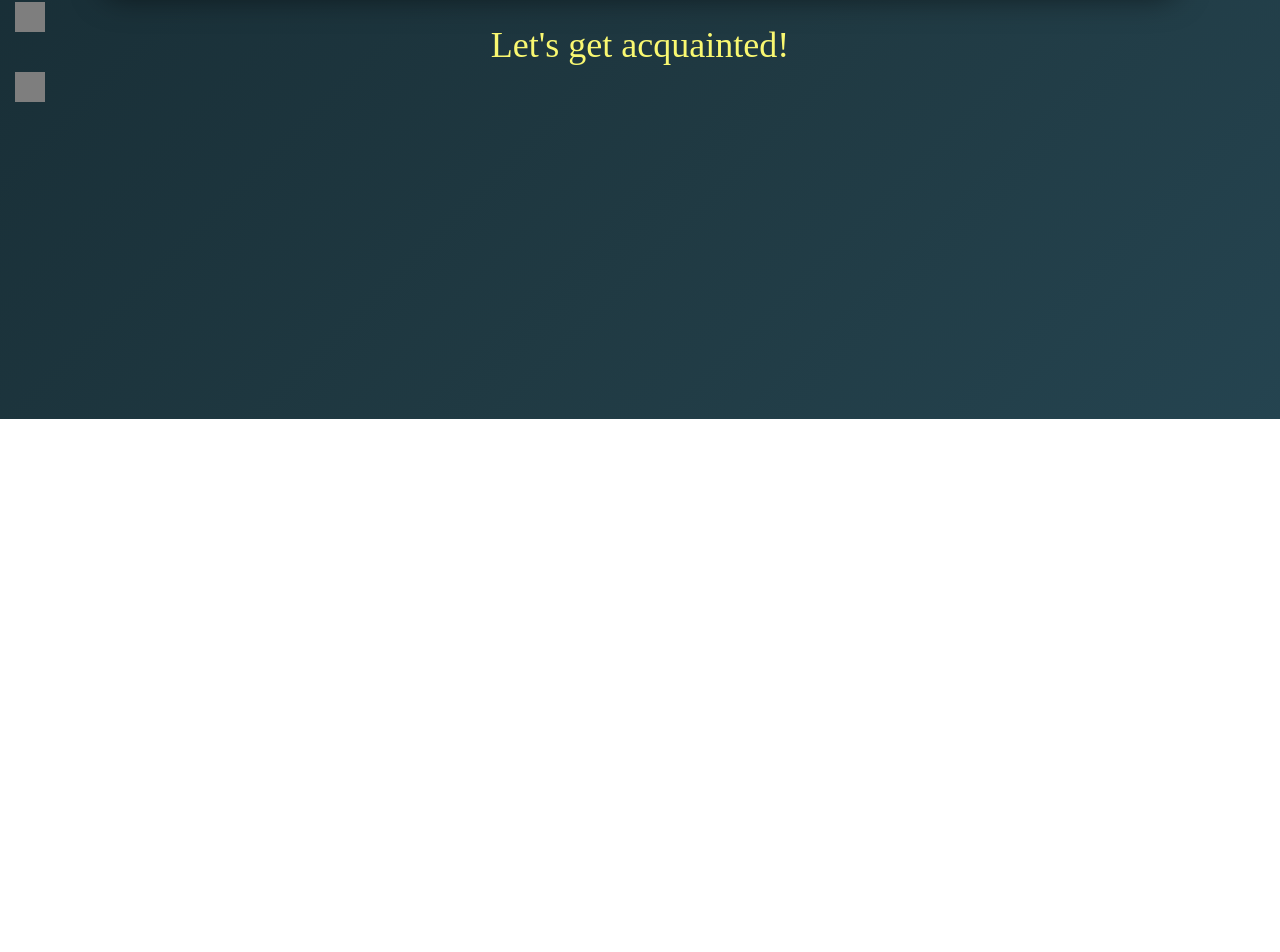
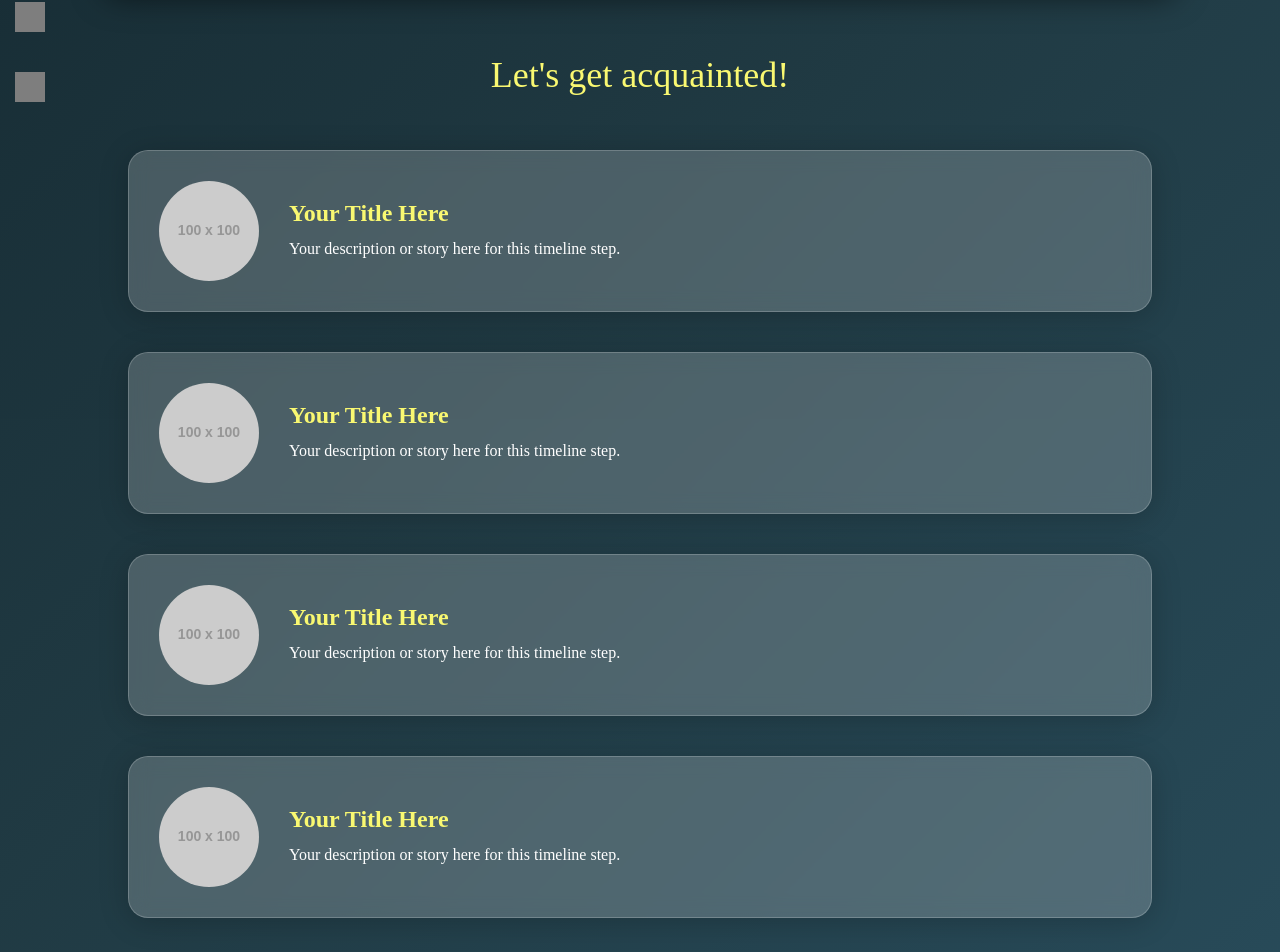
Before and after one commit to sashashreyder/landingpage, a React (Vite) app: page / in a window 1280 px wide. Shown: the part 421-1373 px from the top of the page. Before the commit the page ends 840 px from the top, so only its background shows below. Built offline with nearby package versions, Linux system fonts and the light colour scheme; grey boxes are pictures that could not be loaded; a web font is replaced by a local one.

Commit message:
Content Boxes added in about me section

```diff
--- a/src/AboutMe.css
+++ b/src/AboutMe.css
@@ -1,12 +1,15 @@
 .AboutMe {
-    margin-top: 30px;
+    margin-top: 10px;
     display: flex;
+    flex-direction: column;
     justify-content: center;
     align-items: center;
     position: relative;
+    padding: 50px 0;
 }
 
 .text-container-aboutme {
+    z-index: 3;
     text-align: center;
 }
 
@@ -33,6 +36,62 @@
     animation: blink 1.1s step-end infinite;
 }
 
+.content-boxes {
+    width: 80%;
+    margin-top: 50px;
+    display: flex;
+    flex-direction: column;
+    gap: 40px;
+    z-index: 2;
+}
+
+.content-box {
+    display: flex;
+    align-items: center;
+    justify-content: space-between;
+    background: rgba(255, 255, 255, 0.2);
+    border: 1px solid rgba(255, 255, 255, 0.2);
+    box-shadow: 0 4px 30px rgba(0, 0, 0, 0.2);
+    backdrop-filter: blur(10px);
+    border-radius: 20px;
+    padding: 20px;
+    position: relative;
+}
+
+.content-box.reverse {
+    flex-direction: row-reverse;
+}
+
+.content-image {
+    width: 100px;
+    height: 100px;
+    background-color: rgba(255, 255, 255, 0.5);
+    border-radius: 50%;
+    flex-shrink: 0;
+    margin: 10px;
+    background-image: url('https://via.placeholder.com/100');
+    background-size: cover;
+    background-position: center;
+}
+
+.content-text {
+    flex: 1;
+    padding: 0 20px;
+    color: #fff;
+}
+
+.content-text h3 {
+    margin: 0;
+    font-size: 1.5rem;
+    color: #f9f871;
+}
+
+.content-text p {
+    margin: 10px 0 0;
+    font-size: 1rem;
+    line-height: 1.5;
+}
+
 @keyframes typing {
     from {
         width: 0;
--- a/src/AboutMe.jsx
+++ b/src/AboutMe.jsx
@@ -3,10 +3,50 @@ import './AboutMe.css';
 
 function AboutMe() {
     return (
-        <div className='AboutMe'>
-            <div className='text-container-aboutme'>
-                <div className="handwriting-container">
-                    <span className="handwriting-text">Let's get acquainted!</span>
+        <div className="AboutMe">
+            <div className="background-container"></div>
+                <div className="text-container-aboutme">
+                    <div className="handwriting-container">
+                        <span className="handwriting-text">Let's get acquainted!</span>
+                </div>
+            </div>
+
+            {/* Content Section */}
+            <div className="content-boxes">
+                {/* Box 1 */}
+                <div className="content-box">
+                    <div className="content-image image-left"></div>
+                    <div className="content-text">
+                        <h3>Your Title Here</h3>
+                        <p>Your description or story here for this timeline step.</p>
+                    </div>
+                </div>
+
+                {/* Box 2 */}
+                <div className="content-box reverse">
+                    <div className="content-text">
+                        <h3>Your Title Here</h3>
+                        <p>Your description or story here for this timeline step.</p>
+                    </div>
+                    <div className="content-image image-right"></div>
+                </div>
+
+                {/* Box 3 */}
+                <div className="content-box">
+                    <div className="content-image image-left"></div>
+                    <div className="content-text">
+                        <h3>Your Title Here</h3>
+                        <p>Your description or story here for this timeline step.</p>
+                    </div>
+                </div>
+
+                {/* Box 4 */}
+                <div className="content-box reverse">
+                    <div className="content-text">
+                        <h3>Your Title Here</h3>
+                        <p>Your description or story here for this timeline step.</p>
+                    </div>
+                    <div className="content-image image-right"></div>
                 </div>
             </div>
         </div>
```
